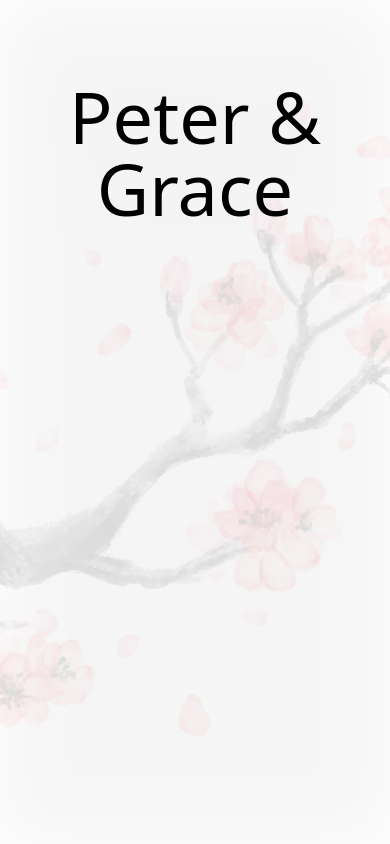
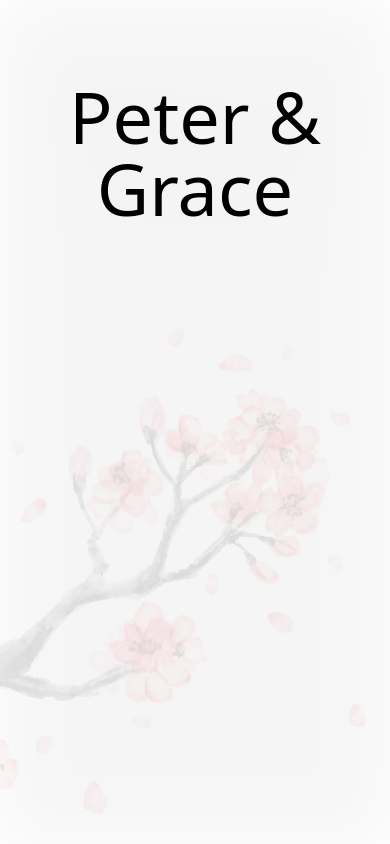
Before and after one commit to podoodoo/petergrace, a React (Create React App) app: page / in a window 390 px wide. Shown: the top 844 px of the page. Built offline with nearby package versions, Linux system fonts and the light colour scheme.

Commit message:
updated bg

```diff
--- a/src/App.jsx
+++ b/src/App.jsx
@@ -5,7 +5,7 @@ import Rsvp from "./pages/Rsvp";
 function App() {
   return (
     <>
-      <div className="bg-[url('./assets/background.png')] md:bg-[url('./assets/background2.png')] bg-fixed bg-no-repeat bg-cover">
+      <div className="bg-[url('./assets/background.png')] sm:bg-[url('./assets/background2.png')] bg-no-repeat bg-cover bg-fixed">
         <Home />
         <Rsvp />
       </div>
```
Also changed, not shown: src/assets/background.png.
